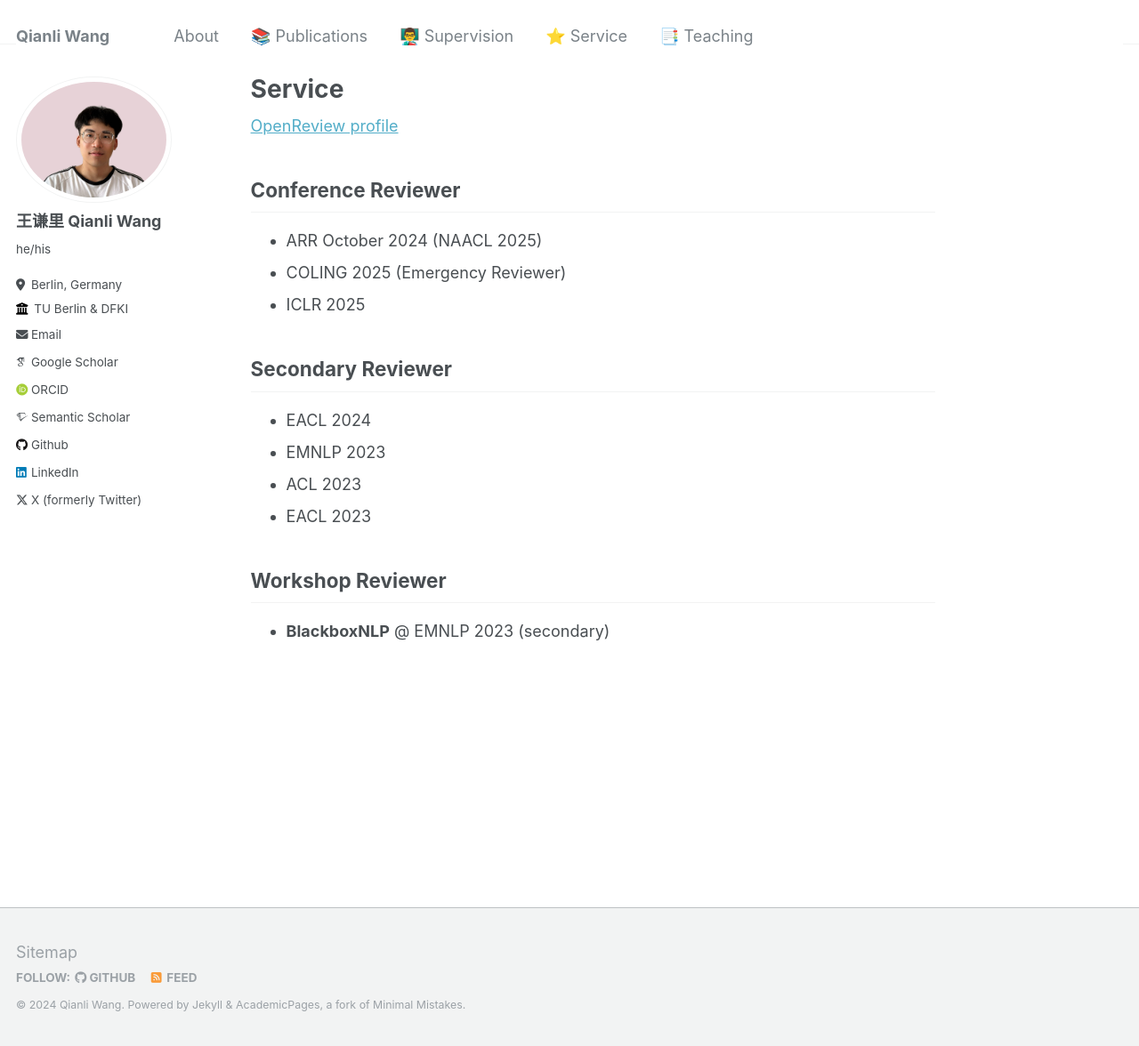
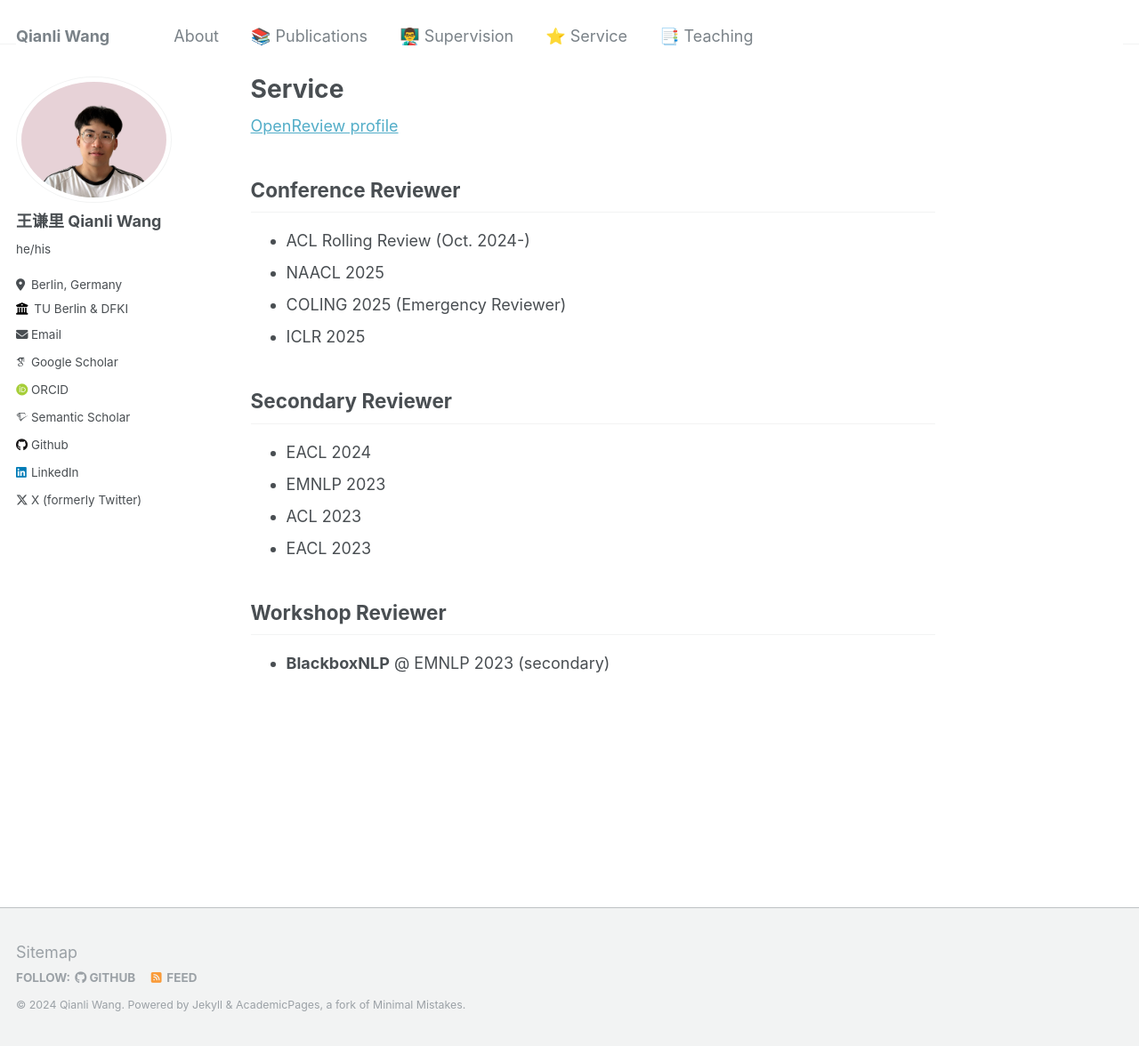
Before and after one commit to qiaw99/qiaw99.github.io, a Jekyll site: the page built from service/index.md, in a window 1280 px wide and 1176 px high. Shown: the whole window at 89% size. Built offline with Jekyll 4.4.1, drawn with Linux system fonts in a browser that asks for light colours; some web fonts are replaced.

Commit message:
add news

```diff
--- a/service/index.md
+++ b/service/index.md
@@ -10,7 +10,8 @@ title: "Service"
 
 
 ## Conference Reviewer
-- ARR October 2024 (NAACL 2025)
+- ACL Rolling Review (Oct. 2024-)
+- NAACL 2025
 - COLING 2025 (Emergency Reviewer)
 - ICLR 2025
 
```
Also changed, not shown: index.md (+2 -0 lines).
